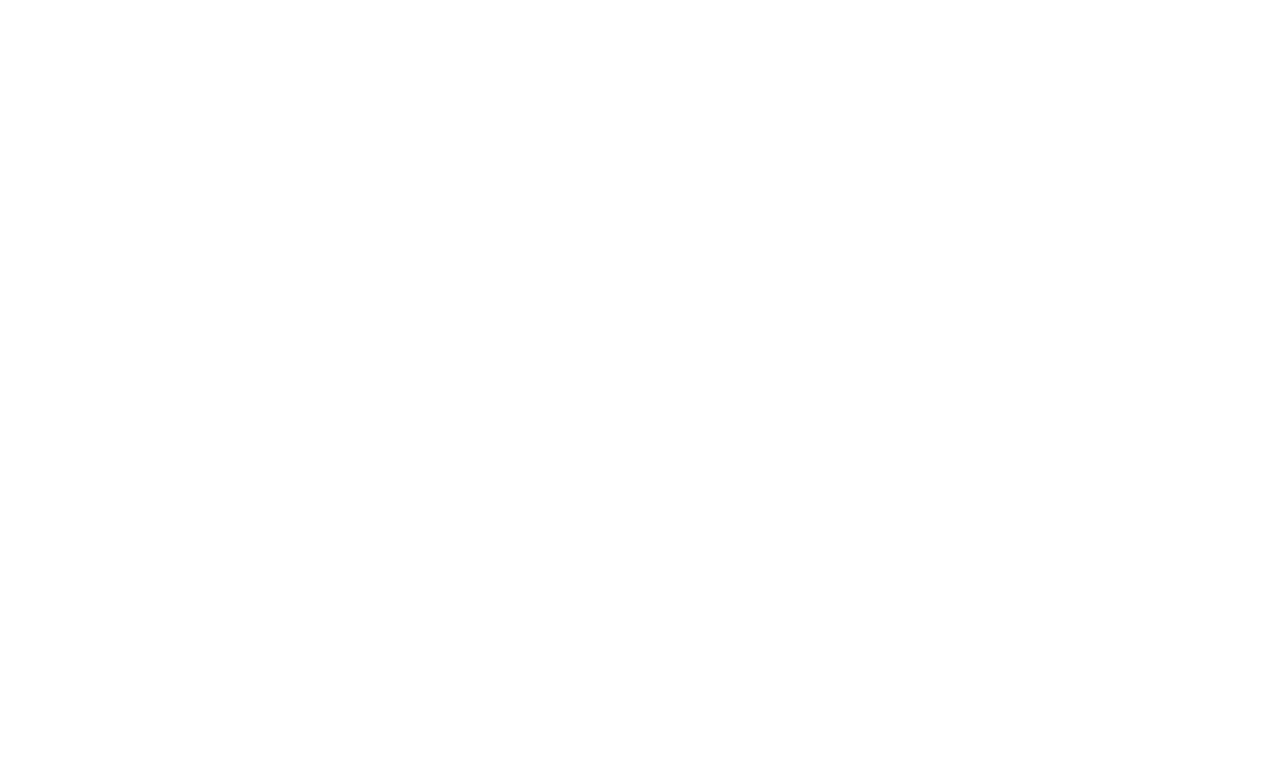
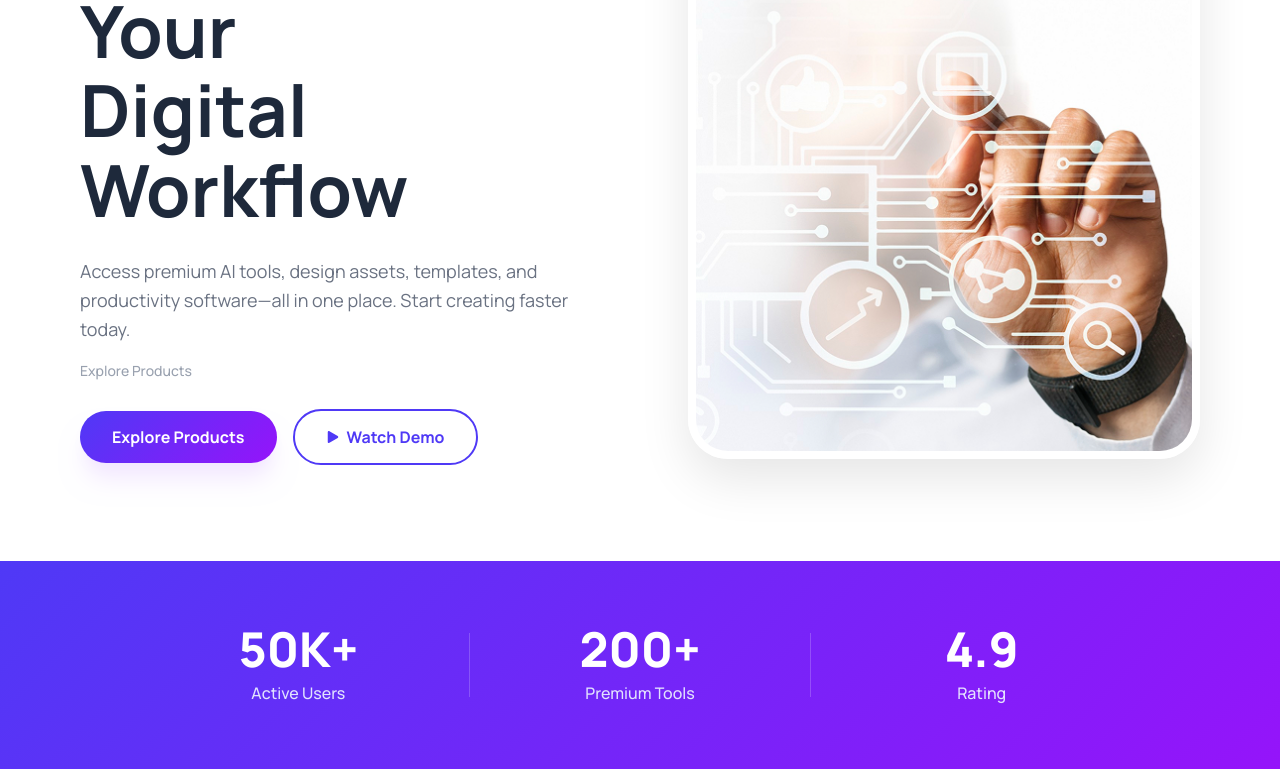
Before and after one commit to Galib-272/Assignment-6, a React (Vite) app: page / in a window 1280 px wide. Shown: the part 321-1090 px from the top of the page. Before the commit the page ends 800 px from the top, so only its background shows below. Built offline with nearby package versions, Linux system fonts and the light colour scheme.

Commit message:
stats design finished

```diff
--- a/src/App.jsx
+++ b/src/App.jsx
@@ -3,6 +3,8 @@ import { ToastContainer, toast } from "react-toastify";
 import "react-toastify/dist/ReactToastify.css";
 
 import Navbar from "./components/Navbar";
+import Banner from "./components/Banner";
+import Stats from "./components/Stats";
 
 function App() {
   const [cartItems, setCartItems] = useState([]);
@@ -30,6 +32,8 @@ function App() {
   return (
     <div className="min-h-screen bg-white">
       <Navbar cartCount={cartItems.length} />
+      <Banner />
+      <Stats />
 
       <ToastContainer
         position="top-right"
--- /dev/null
+++ b/src/components/Stats.jsx
@@ -0,0 +1,42 @@
+import React from "react";
+
+const Stats = () => {
+  const stats = [
+    { value: "50K+", label: "Active Users" },
+    { value: "200+", label: "Premium Tools" },
+    { value: "4.9", label: "Rating" },
+  ];
+
+  return (
+    <section
+      className="py-16 px-4"
+      style={{
+        // Updated to your brand gradient
+        background: "linear-gradient(135deg, #4F39F6 0%, #9514FA 100%)",
+      }}
+    >
+      <div className="max-w-5xl mx-auto flex flex-col sm:flex-row items-center justify-center gap-10 sm:gap-0">
+        {stats.map((stat, index) => (
+          <React.Fragment key={index}>
+            {/* Stat Item */}
+            <div className="flex-1 text-center">
+              <h3 className="text-4xl md:text-5xl font-extrabold text-white mb-2">
+                {stat.value}
+              </h3>
+              <p className="text-blue-50 text-sm md:text-base font-medium opacity-90">
+                {stat.label}
+              </p>
+            </div>
+
+            {/* Vertical Divider */}
+            {index < stats.length - 1 && (
+              <div className="hidden sm:block h-16 w-px bg-white/20" />
+            )}
+          </React.Fragment>
+        ))}
+      </div>
+    </section>
+  );
+};
+
+export default Stats;
```
